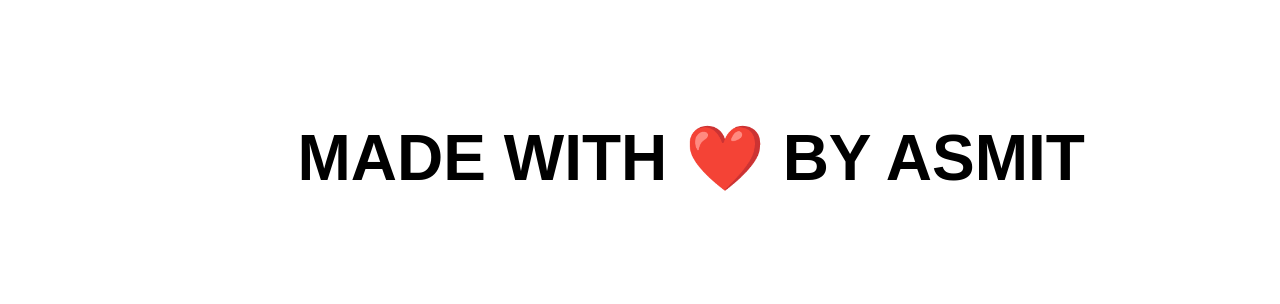
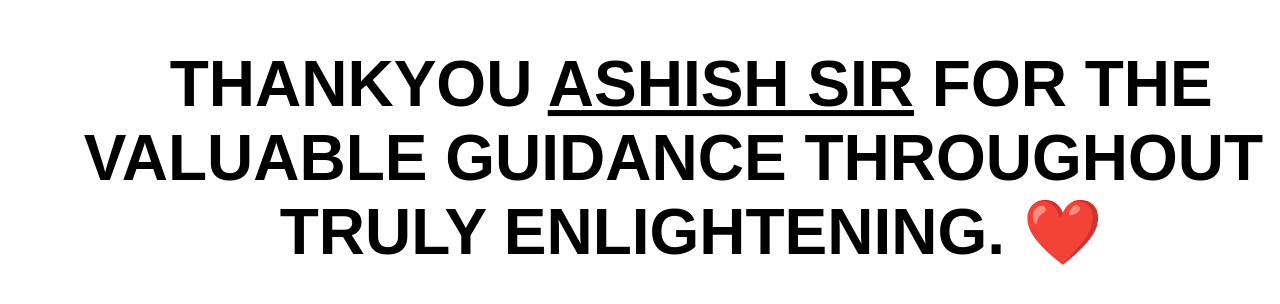
Before and after one commit to Asmit-Pandey/CI-Pipeline-project, a plain HTML site: page asmit.html in a window 1280 px wide. Shown: the part 220-524 px from the top of the page. Drawn offline with Linux system fonts and the light colour scheme.

Commit message:
final commit

```diff
--- a/asmit.html
+++ b/asmit.html
@@ -31,7 +31,7 @@
   </head>
       <body>
 	      	    	<header class="header">
-								<h1 class="glitched">  Made with ❤️  by ASMIT  </h1>
+				<h1 class="glitched"> Thankyou <u>Ashish Sir</u> for the valuable guidance throughout , truly enlightening. ❤️   </h1>
 										</header>
 												  </body>
 </html>
```
Also changed, not shown: index.html (+1 -1 lines).
